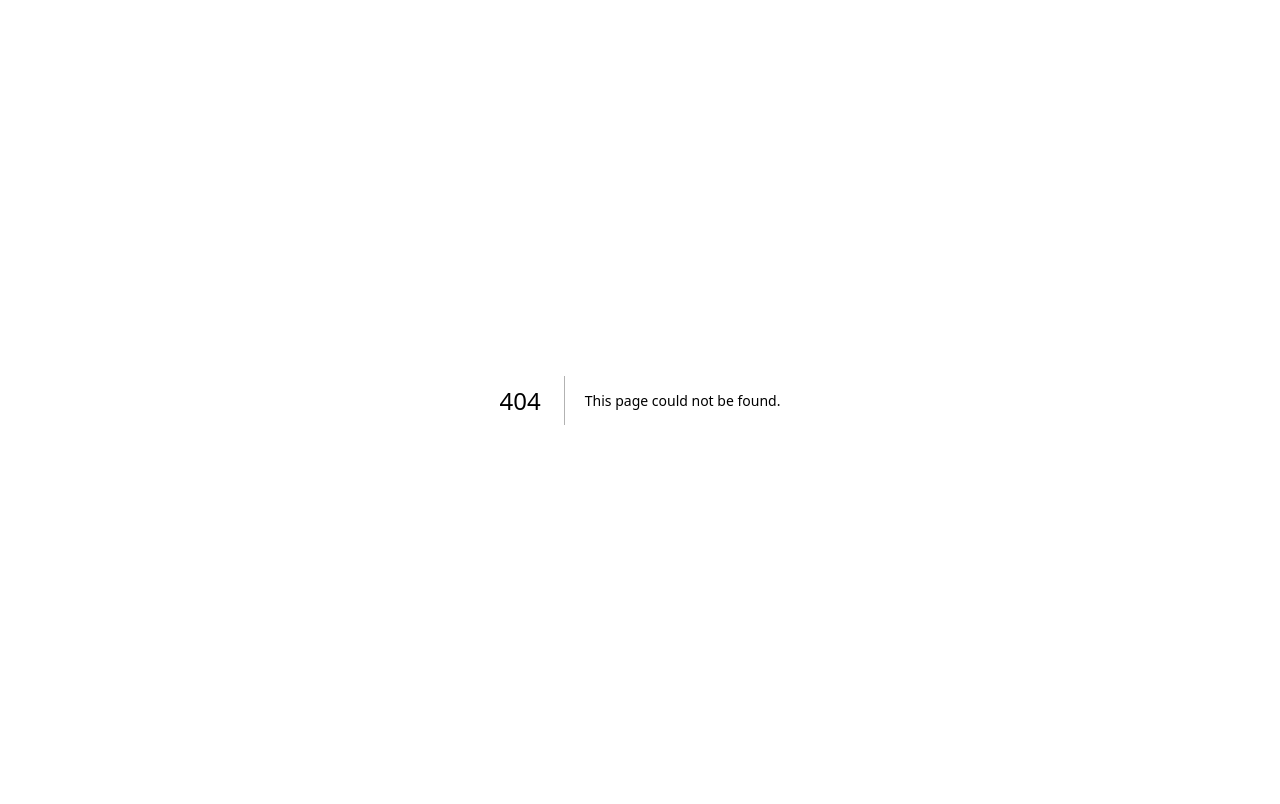
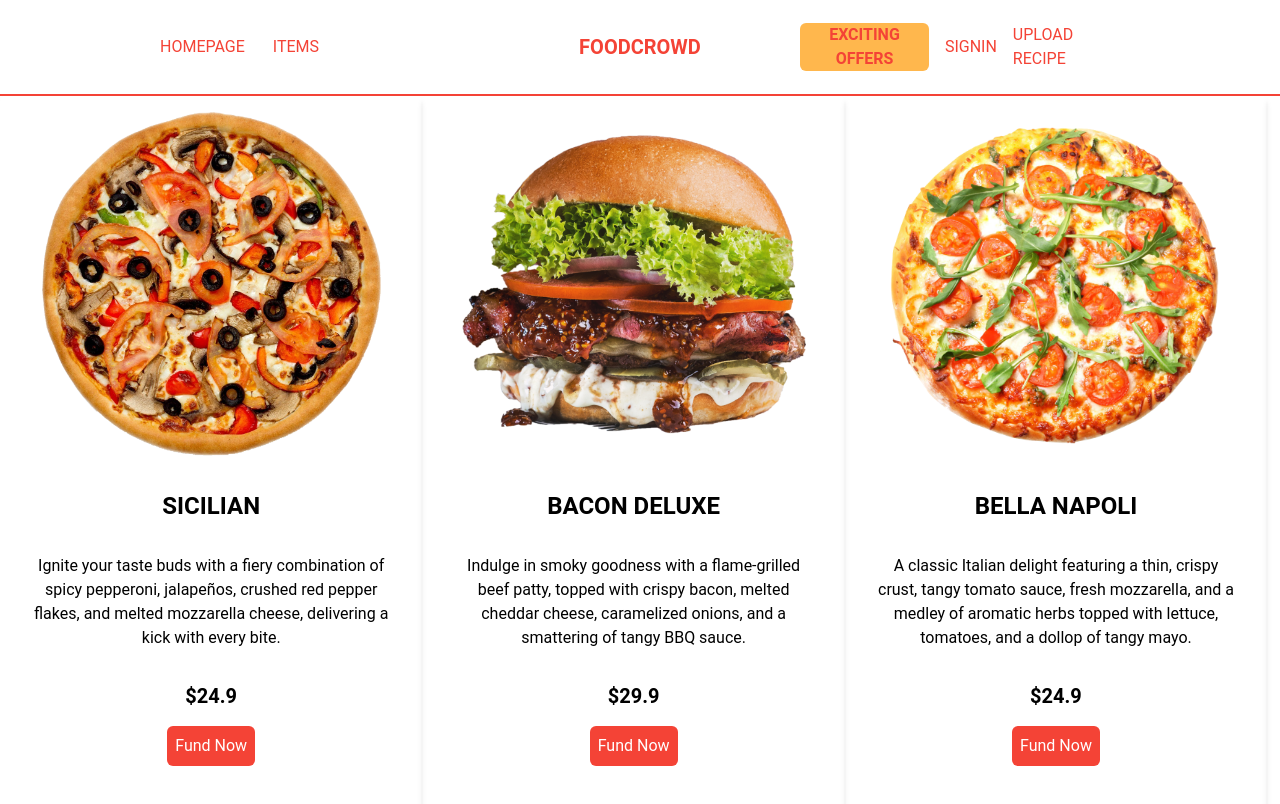
Before and after one commit to mehzabin-haque/food-crowdfunding, a Next.js app: page /feature in a window 1280 px wide. Before the commit this address had no page. Shown: the top 804 px of the page. Built offline with nearby package versions, Linux system fonts and the light colour scheme.

Commit message:
ui approx done

```diff
--- a/components/CountDown.tsx
+++ b/components/CountDown.tsx
@@ -20,7 +20,7 @@ import React, { useState, useEffect } from "react";
 
 const CountDown = () => {
 
-  let difference = +new Date(`10/10/2023`) - +new Date();
+  let difference = +new Date(`12/11/2023`) - +new Date();
   const [delay, setDelay] = useState(difference);
 
   const d = Math.floor(difference / (1000 * 60 * 60 * 24));
--- a/components/Featured.tsx
+++ b/components/Featured.tsx
@@ -4,28 +4,28 @@ import React from "react";
 
 const Featured = () => {
   return (
-    <div className=" text-slate-800">
+    <div className="w-screen overflow-x-scroll text-black">
       {/* WRAPPER */}
-      <div className=" grid grid-cols-3 gap-3 w-[90%] mx-auto px-3">
+      <div className="w-max flex">
         {/* SINGLE ITEM */}
         {featuredProducts.map((item) => (
           <div
             key={item.id}
-            className=" shadow-md rounded-md p-3 hover:bg-fuchsia-50 transition-all duration-300 "
+            className=" shadow-md rounded-md w-screen h-[60vh] flex flex-col items-center justify-around p-4 hover:bg-fuchsia-50 transition-all duration-300 md:w-[50vw] xl:w-[33vw] xl:h-[90vh]"
           >
             {/* IMAGE CONTAINER */}
             {item.img && (
-              <div className=" hover:rotate-[60deg] transition-all duration-500">
-                <Image src={item.img} alt="" width={200} height={200} className="object-contain"  />
+              <div className="relative flex-1 w-full hover:rotate-[60deg] transition-all duration-500">
+                <Image src={item.img} alt="" fill className="object-contain" />
               </div>
             )}
             {/* TEXT CONTAINER */}
-            <div className="">
+            <div className=" flex-1 flex flex-col items-center justify-center text-center gap-4">
               <h1 className="text-xl font-bold uppercase xl:text-2xl 2xl:text-3xl">{item.title}</h1>
-              <p className="my-2">{item.desc}</p>
+              <p className="p-4 2xl:p-8">{item.desc}</p>
               <span className="text-xl font-bold">${item.price}</span>
-              <button  className="ml-3 bg-red-500 text-white p-2 rounded-md">
-                Add to Cart
+              <button className="bg-red-500 text-white p-2 rounded-md">
+                Fund Now
               </button>
             </div>
           </div>
--- a/components/Navbar.tsx
+++ b/components/Navbar.tsx
@@ -11,7 +11,7 @@ const Navbar = () => {
       {/* LEFT LINKS */}
       <div className=" md:flex gap-4 flex-1">
         <Link href="/">Homepage </Link>
-        <Link href="/menu" className="px-3">Menu</Link>
+        <Link href="/feature" className="px-3">Items </Link>
         {/* <Link href="/">Contact</Link> */}
       </div>
       {/* LOGO */}
@@ -25,15 +25,16 @@ const Navbar = () => {
       {/* RIGHT LINKS */}
       <div className="hidden md:flex gap-4 items-center justify-end flex-1">
         <div className="md:absolute top-3 r-2 lg:static flex items-center gap-2 cursor-pointer bg-orange-300 px-1 rounded-md">
-          <Image src="/phone.png" alt="" width={20} height={20} />
-          <span>123 456 78</span>
+          <div className="text-md md:font-bold flex-1 md:text-center">
+        <Link href="/offers">Exciting Offers</Link>
+      </div>
         </div>
         {!user ? (
-          <Link href="/login">Login</Link>
+          <Link href="/signin">Signin</Link>
         ) : (
           <Link href="/orders">Orders</Link>
         )}
-        <CartIcon />
+       <Link href="/recipes"> Upload Recipe</Link>
       </div>
     </div>
   );
--- a/components/Slider.tsx
+++ b/components/Slider.tsx
@@ -33,7 +33,7 @@ const Slider = () => {
   }, []);
 
   return (
-    <div className="flex flex-col h-[calc(100vh-6rem)] md:h-[calc(100vh-9rem)] lg:flex-row bg-fuchsia-50">
+    <div className="h-screen flex flex-col w-screen md:h-[calc(100vh-9rem)] lg:flex-row bg-fuchsia-50">
       {/* TEXT CONTAINER */}
       <div className="flex-1 flex items-center justify-center flex-col gap-8 text-red-500 font-bold">
         <h1 className="text-5xl text-center uppercase p-4 md:p-10 md:text-6xl xl:text-7xl">
@@ -55,3 +55,11 @@ const Slider = () => {
 };
 
 export default Slider;
+{/* <div className="w-full flex-1 relative">
+        <Image
+          src={data[currentSlide].image}
+          alt=""
+          fill
+          className="object-cover"
+        />
+      </div> */}
--- /dev/null
+++ b/pages/feature.tsx
@@ -0,0 +1,16 @@
+import React from 'react'
+import Featured from '../components/Featured'
+import Navbar from '../components/Navbar'
+
+type Props = {}
+
+const feature = (props: Props) => {
+  return (
+    <div>
+        <Navbar />
+        <Featured />
+    </div>
+  )
+}
+
+export default feature
--- a/pages/index.tsx
+++ b/pages/index.tsx
@@ -17,10 +17,13 @@ export default function Home() {
   return (
     <main>
       {/* <Layout> */}
+      <div className='h-screen'>
       <Navbar />
       <Slider/>
-      <Featured/>
-      <Offer/>
+      </div>
+
+      {/* <Featured/> */}
+      {/* <Offer/> */}
       {/* </Layout> */}
     </main>
   )
--- /dev/null
+++ b/pages/offers.tsx
@@ -0,0 +1,18 @@
+import React from 'react'
+import Offer from '../components/Offer'
+import Navbar from '../components/Navbar'
+
+type Props = {}
+
+const offers = (props: Props) => {
+  return (
+    <div>
+        <Navbar />
+        {/* <div className='h-full'> */}
+        <Offer />
+        {/* </div> */}
+    </div>
+  )
+}
+
+export default offers
--- a/pages/recipe.tsx
+++ b/pages/recipe.tsx
@@ -5,7 +5,7 @@ type Props = {}
 
 const recipe = (props: Props) => {
   return (
-    <div>
+    <div className='p-40 bg-gray-100'>
         <RecipeForm />
     </div>
   )
```
